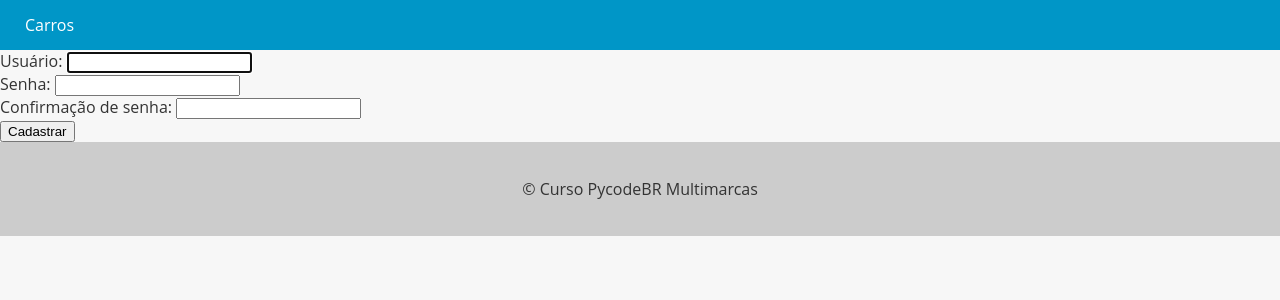
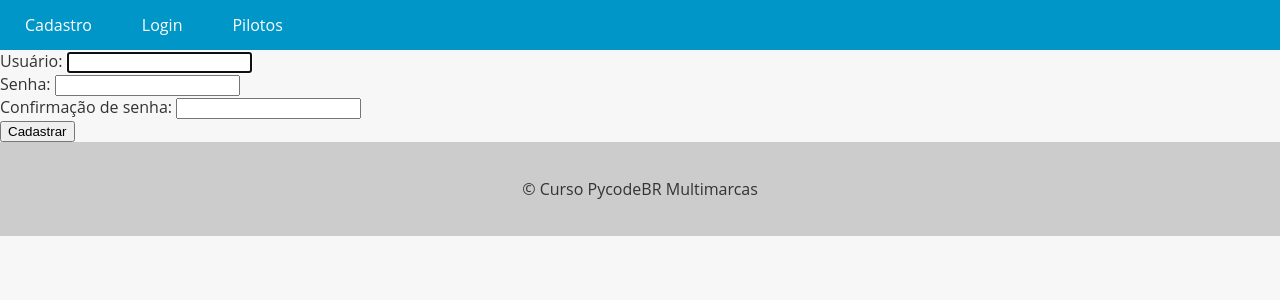
Before and after one commit to Dimiura/Grid_Manager, a Django app: page /register/ in a window 1280 px wide. Shown: the top 300 px of the page. Run offline with Django 5.2, Linux system fonts and the light colour scheme.

Commit message:
login-register-account

```diff
--- a/accounts/views.py
+++ b/accounts/views.py
@@ -17,8 +17,8 @@ def register_view (request):
 
 def login_view (request):
     if request.method=="POST":
-        username=request.POST[username]
-        password=request.POST[password]
+        username=request.POST["username"]
+        password=request.POST["password"]
         user = authenticate(request, username=username, password=password)
 
         if user is not None:
--- a/app/templates/base.html
+++ b/app/templates/base.html
@@ -72,8 +72,17 @@
   <header>
     <nav>
       <ul>
-        <li><a href="{% url 'pilots_list' %}">Carros</a></li>
+        {% if user.is_authenticated %}
+        <li> Olá, {{user.username}} </li>
+        {% endif %}
+        {% if not user.is_authenticated %}
+        <li> <a href="{% url 'register'%}"> Cadastro </a></li>
+        <li> <a href="{% url 'login'%}"> Login </a></li>
+        {% endif %}
+        <li><a href="{% url 'pilots_list' %}"> Pilotos </a></li>
+
       </ul>
+
     </nav>
   </header>
 
--- a/app/urls.py
+++ b/app/urls.py
@@ -27,7 +27,7 @@ urlpatterns = [
     path('admin/', admin.site.urls),
     path ('pilots/', pilots_view, name="pilots_list" ),
     path ('register/', register_view, name="register"),
-    path ('login/', login_view, name="login_view"),
-    path ('logout/', logout_view, name="logout_view")
+    path ('login/', login_view, name="login"),
+    path ('logout/', logout_view, name="logout")
 
 ] + static(settings.MEDIA_URL, document_root=settings.MEDIA_ROOT)
```
Also changed, not shown: db.sqlite3.
